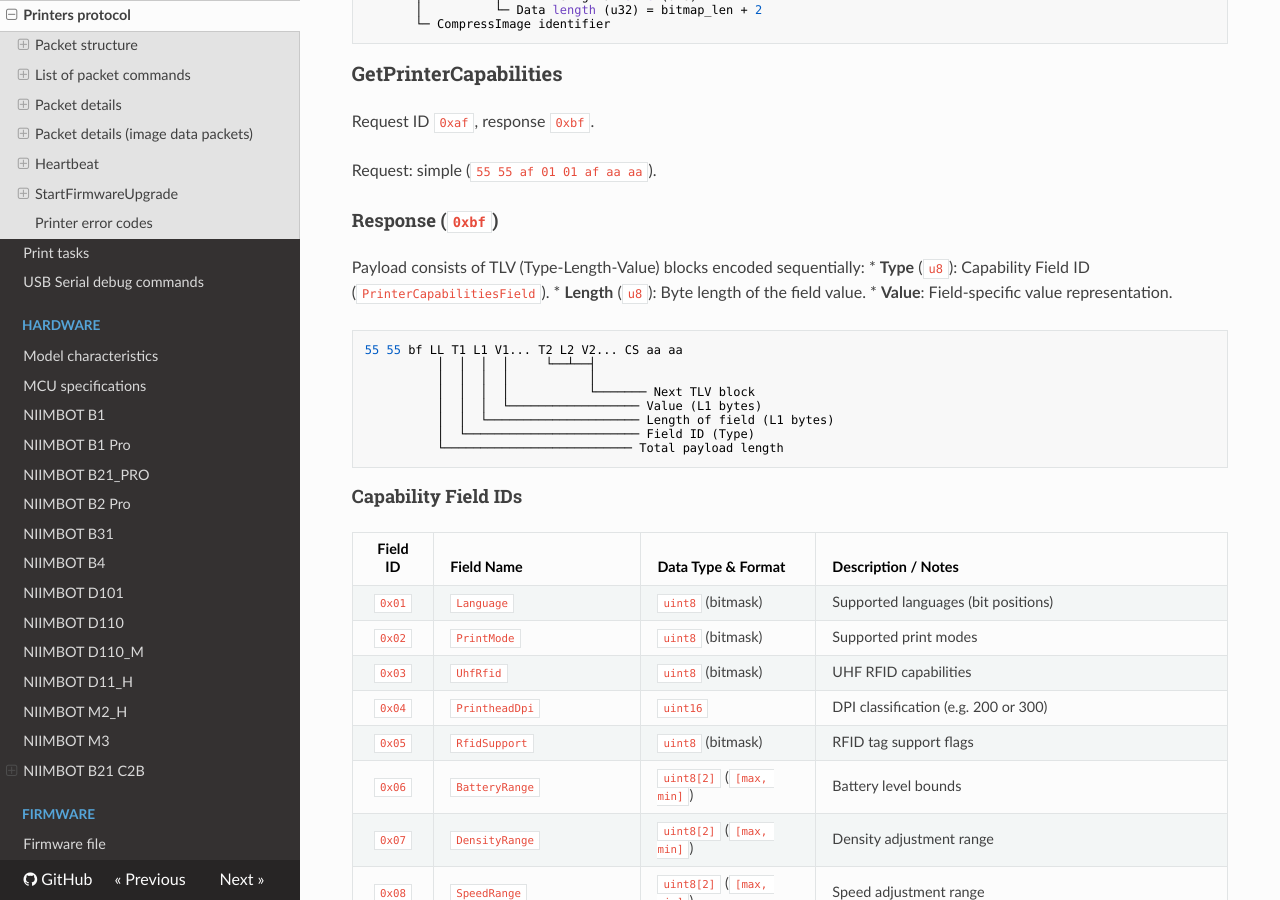
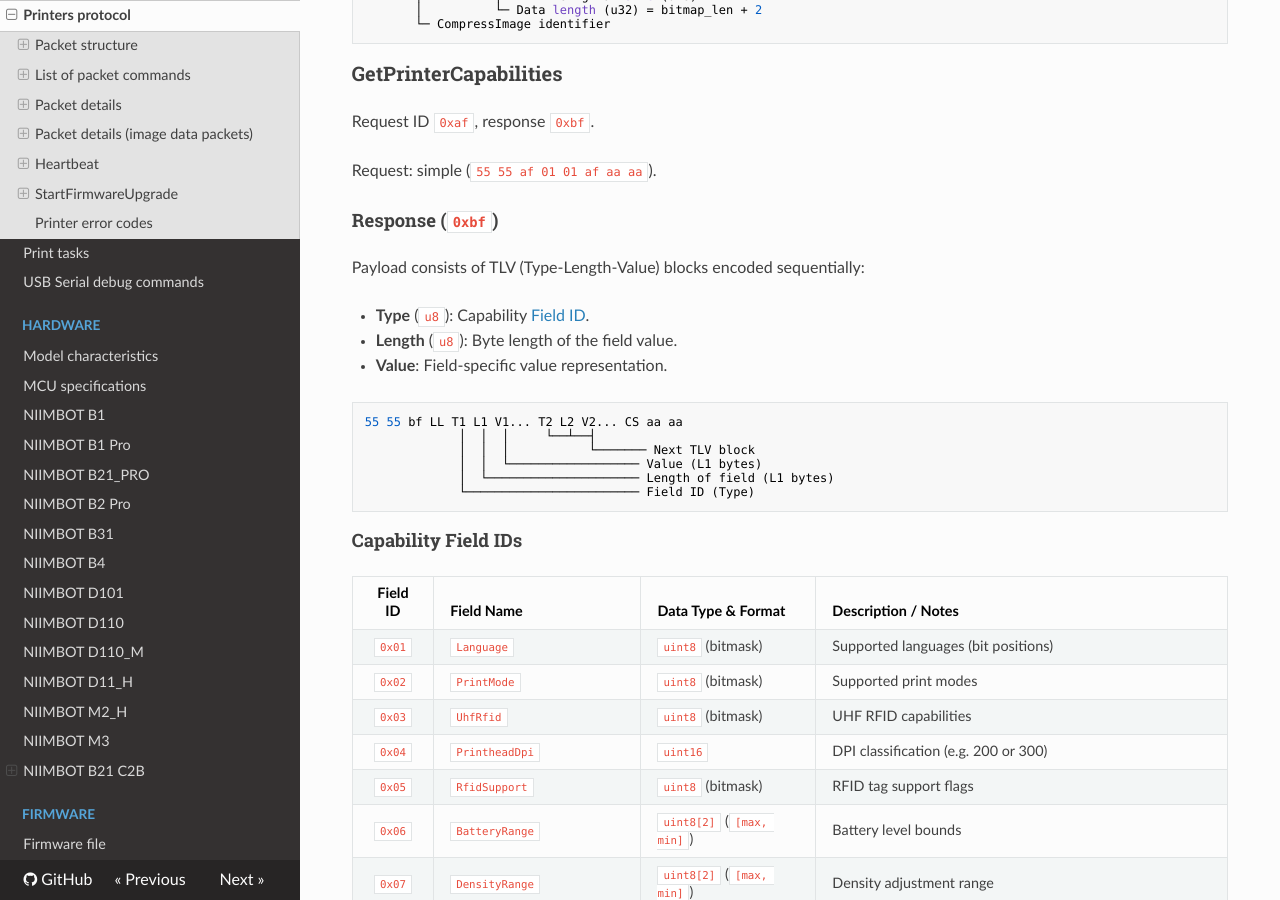
Before and after one commit to MultiMote/niimbot-wiki, an MkDocs documentation site: the page built from docs/interfacing/proto.md, in a window 1280 px wide and 900 px high, scrolled down 24620 px. Built offline with MkDocs 1.6.1, drawn with Linux system fonts in a browser that asks for light colours; nearby versions of some CDN libraries.

Commit message:
Fix list

````diff
--- a/docs/interfacing/proto.md
+++ b/docs/interfacing/proto.md
@@ -1198,19 +1198,18 @@ Request: simple (`55 55 af 01 01 af aa aa`).
 #### Response (`0xbf`)
 
 Payload consists of TLV (Type-Length-Value) blocks encoded sequentially:
-* **Type** (`u8`): Capability Field ID (`PrinterCapabilitiesField`).
+
+* **Type** (`u8`): Capability [Field ID](#capability-field-ids).
 * **Length** (`u8`): Byte length of the field value.
 * **Value**: Field-specific value representation.
 
 ```
 55 55 bf LL T1 L1 V1... T2 L2 V2... CS aa aa
-          │  │  │  │     └──┴──┤
-          │  │  │  │           │
-          │  │  │  │           └─────── Next TLV block
-          │  │  │  └────────────────── Value (L1 bytes)
-          │  │  └───────────────────── Length of field (L1 bytes)
-          │  └──────────────────────── Field ID (Type)
-          └────────────────────────── Total payload length
+             │  │  │     └──┴──┤
+             │  │  │           └─────── Next TLV block
+             │  │  └────────────────── Value (L1 bytes)
+             │  └───────────────────── Length of field (L1 bytes)
+             └──────────────────────── Field ID (Type)
 ```
 #### Capability Field IDs
 
````
